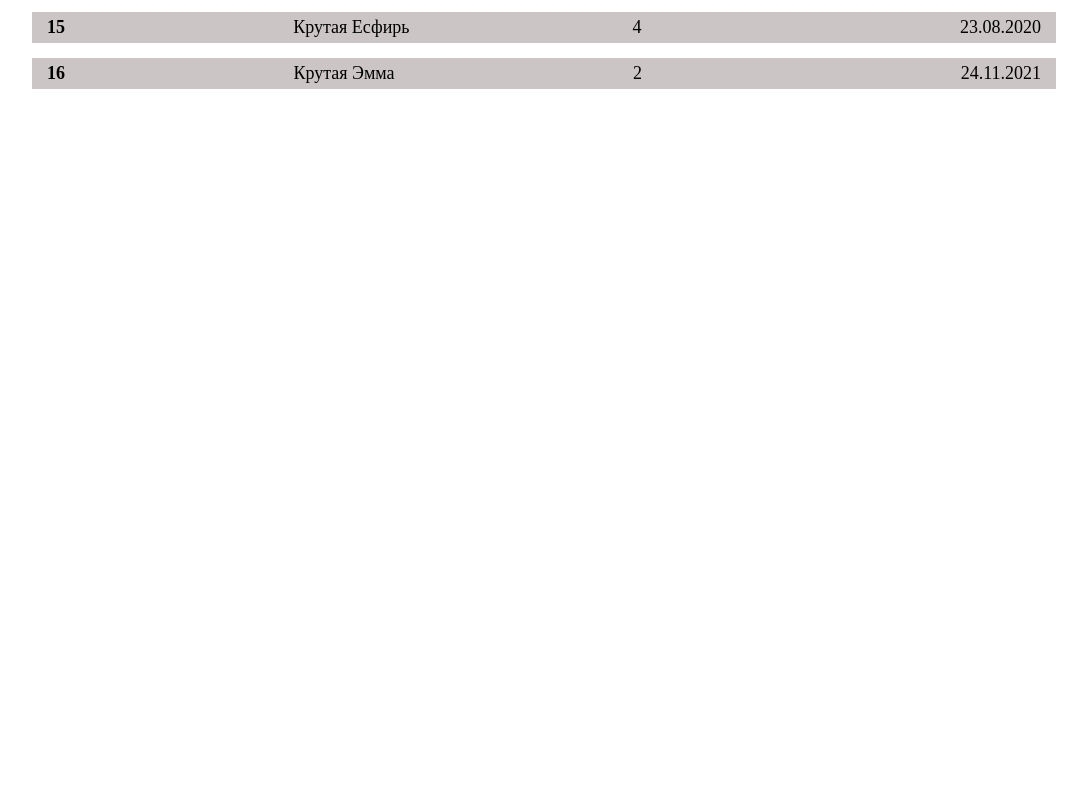
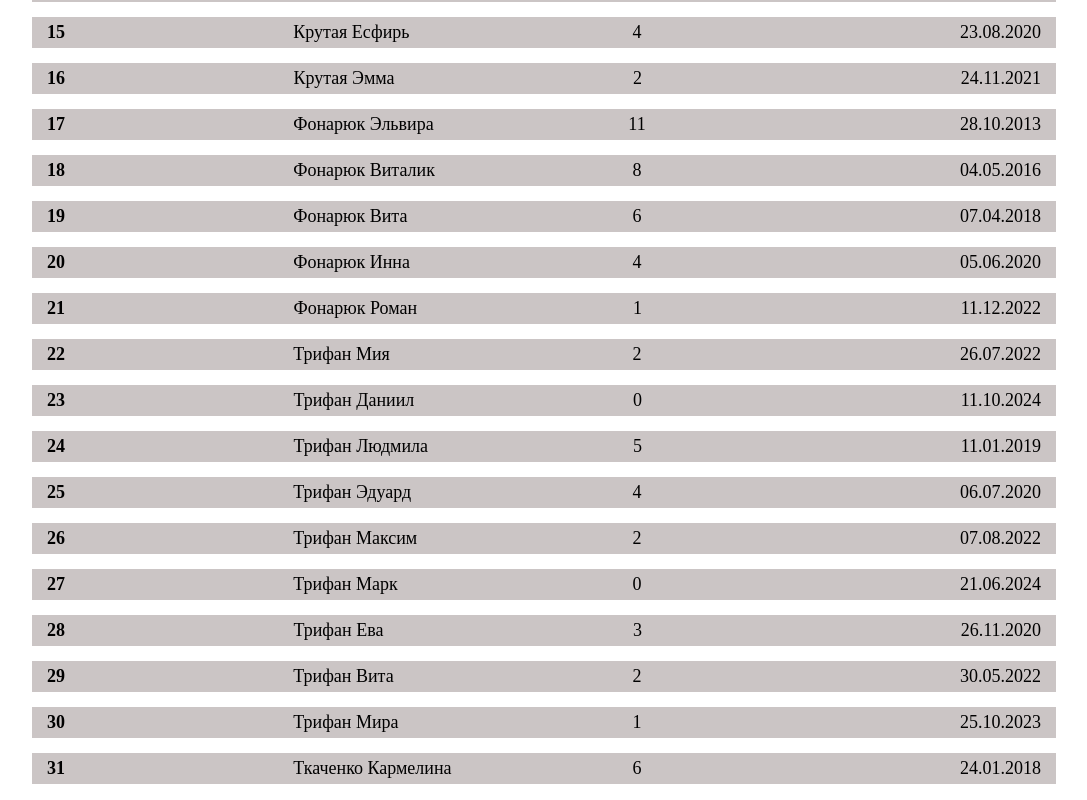
Before and after one commit to Elisei-Trifan/children-church, a React (Create React App) app: page / in a window 1280 px wide. Shown: the part 800-1600 px from the top of the page, without its empty margins (96-1183 px from the left). Built offline with nearby package versions, Linux system fonts and the light colour scheme.

Commit message:
add className

```diff
--- a/src/UI/select/MySelect.jsx
+++ b/src/UI/select/MySelect.jsx
@@ -7,7 +7,7 @@ const MySelect = ({ options, defaultValue, value, onChange }) => {
       value={value}
       onChange={(event) => onChange(event.target.value)}
     >
-      <option className="option" disabled value="">
+      <option className="option" value="">
         {defaultValue}
       </option>
       {options.map((item) => (
--- a/src/components/TableName.jsx
+++ b/src/components/TableName.jsx
@@ -6,7 +6,7 @@ const TableName = () => {
       <div className="table_name">
         <h5 style={{ paddingLeft: '5px' }}> № </h5>
 
-        <h5 style={{ paddingRight: '5vw' }}>Фамилия, Имя</h5>
+        <h5 className="table_name_lastname">Фамилия, Имя</h5>
         <h5 style={{ paddingRight: '4vw' }}>Возраст</h5>
 
         <h5> Дата рождения </h5>
--- a/src/data/children.js
+++ b/src/data/children.js
@@ -111,4 +111,109 @@ export const children = [
     name: 'Эмма',
     dateOfBirth: '24.11.2021',
   },
+  {
+    id: 17,
+    surname: 'Фонарюк Павел',
+    lastname: 'Фонарюк',
+    name: 'Эльвира',
+    dateOfBirth: '28.10.2013',
+  },
+  {
+    id: 18,
+    surname: 'Фонарюк Павел',
+    lastname: 'Фонарюк',
+    name: 'Виталик',
+    dateOfBirth: '04.05.2016',
+  },
+  {
+    id: 19,
+    surname: 'Фонарюк Павел',
+    lastname: 'Фонарюк',
+    name: 'Вита',
+    dateOfBirth: '07.04.2018',
+  },
+  {
+    id: 20,
+    surname: 'Фонарюк Павел',
+    lastname: 'Фонарюк',
+    name: 'Инна',
+    dateOfBirth: '05.06.2020',
+  },
+  {
+    id: 21,
+    surname: 'Фонарюк Павел',
+    lastname: 'Фонарюк',
+    name: 'Роман',
+    dateOfBirth: '11.12.2022',
+  },
+  {
+    id: 22,
+    surname: 'Трифан Илья',
+    lastname: 'Трифан',
+    name: 'Мия',
+    dateOfBirth: '26.07.2022',
+  },
+  {
+    id: 23,
+    surname: 'Трифан Илья',
+    lastname: 'Трифан',
+    name: 'Даниил',
+    dateOfBirth: '11.10.2024',
+  },
+  {
+    id: 24,
+    surname: 'Трифан Елисей',
+    lastname: 'Трифан',
+    name: 'Людмила',
+    dateOfBirth: '11.01.2019',
+  },
+  {
+    id: 25,
+    surname: 'Трифан Елисей',
+    lastname: 'Трифан',
+    name: 'Эдуард',
+    dateOfBirth: '06.07.2020',
+  },
+  {
+    id: 26,
+    surname: 'Трифан Елисей',
+    lastname: 'Трифан',
+    name: 'Максим',
+    dateOfBirth: '07.08.2022',
+  },
+  {
+    id: 27,
+    surname: 'Трифан Елисей',
+    lastname: 'Трифан',
+    name: 'Марк',
+    dateOfBirth: '21.06.2024',
+  },
+  {
+    id: 28,
+    surname: 'Трифан Тимофей',
+    lastname: 'Трифан',
+    name: 'Ева',
+    dateOfBirth: '26.11.2020',
+  },
+  {
+    id: 29,
+    surname: 'Трифан Тимофей',
+    lastname: 'Трифан',
+    name: 'Вита',
+    dateOfBirth: '30.05.2022',
+  },
+  {
+    id: 30,
+    surname: 'Трифан Тимофей',
+    lastname: 'Трифан',
+    name: 'Мира',
+    dateOfBirth: '25.10.2023',
+  },
+  {
+    id: 31,
+    surname: 'Ткаченко Валентин',
+    lastname: 'Ткаченко',
+    name: 'Кармелина',
+    dateOfBirth: '24.01.2018',
+  },
 ]
--- a/src/style/App.css
+++ b/src/style/App.css
@@ -58,7 +58,7 @@ body {
 }
 
 .App {
-  margin-top: 8.5rem;
+  margin-top: 8.8rem;
   width: 80vw;
 }
 
@@ -70,10 +70,13 @@ body {
   display: flex;
   justify-content: space-between;
   align-items: center;
-
   z-index: 1000;
   font-size: 14px;
   background: white;
+}
+
+.table_name_lastname {
+  padding-left: 2vw;
 }
 
 .item {
@@ -98,6 +101,7 @@ body {
 }
 
 .select {
+  height: 4vh;
   outline: none;
   font-size: 14px;
   border-radius: 5px;
@@ -124,19 +128,29 @@ body {
   }
   .childFilter {
     padding-top: 0.5rem;
-    height: 3.5rem;
+    height: 4.5rem;
   }
   .table_name {
-    top: 6.5rem;
+    top: 7.5rem;
+  }
+  .table_name_lastname {
+    padding-right: 4vw;
+  }
+  .App {
+    margin-top: 9.8rem;
   }
   .item {
     padding: 5px 5px;
+  }
+  .item_age {
+    padding-right: 18vw;
   }
   .option {
     font-size: 12px;
   }
   .select {
     font-size: 11px;
+    height: 4vh;
   }
 }
 
```
